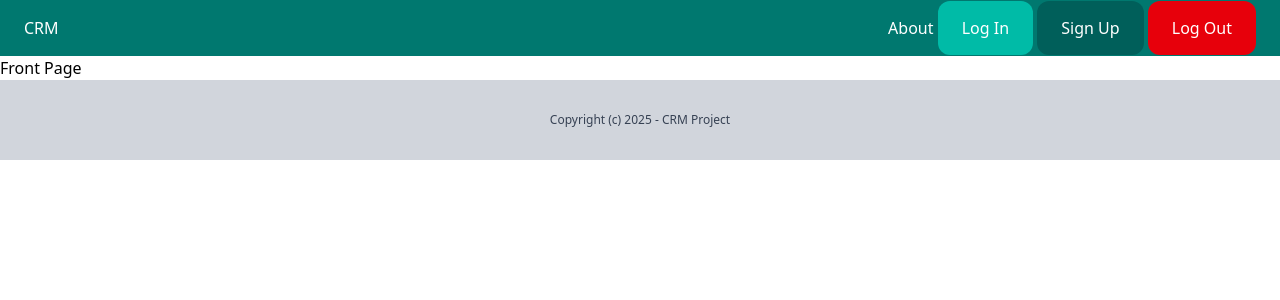
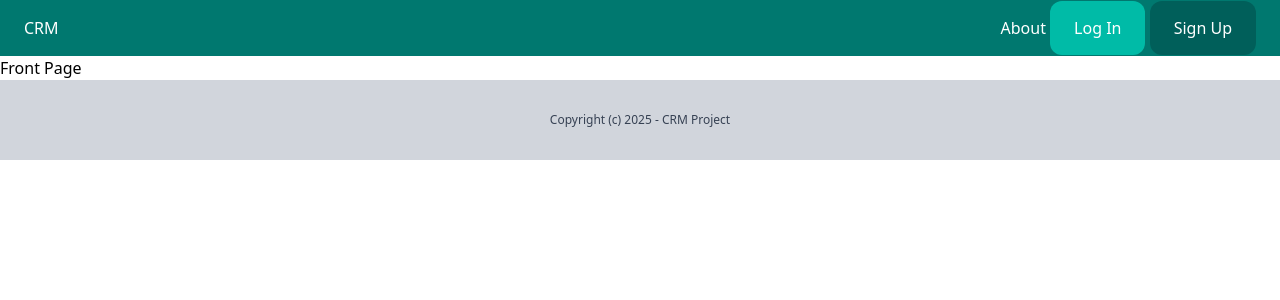
Before and after one commit to Godson-Ozioma/CRM_Project, a Django app: page / in a window 1280 px wide. Shown: the top 300 px of the page. Run offline with Django 5.2, Linux system fonts and the light colour scheme.

Commit message:
fixing logout

```diff
--- a/crm_project/core/templates/core/base.html
+++ b/crm_project/core/templates/core/base.html
@@ -10,9 +10,12 @@
             <a href='/' class='text-white'>CRM</a>
             <div>
                 <a href="{% url 'about' %}" class='text-white'>About</a>
-                <a href='/' class='py-4 px-6 bg-teal-500 rounded-xl text-white'>Log In</a>
-                <a href="{% url 'signup' %}" class='py-4 px-6 bg-teal-800 rounded-xl text-white'>Sign Up</a>
-                <a href="{% url 'logout' %}" class='py-4 px-6 bg-red-600 rounded-xl text-white'>Log Out</a>
+                {% if request.user.is_authenticated %}
+                    <a href="{% url 'logout' %}" class='py-4 px-6 bg-red-600 rounded-xl text-white'>Log Out</a>
+                {% else %}
+                    <a href= "{% url 'login' %}" class='py-4 px-6 bg-teal-500 rounded-xl text-white'>Log In</a>
+                    <a href="{% url 'signup' %}" class='py-4 px-6 bg-teal-800 rounded-xl text-white'>Sign Up</a>
+                {% endif %}
             </div>
         </nav>
 
```
Also changed, not shown: crm_project/db.sqlite3, 1 other file.
